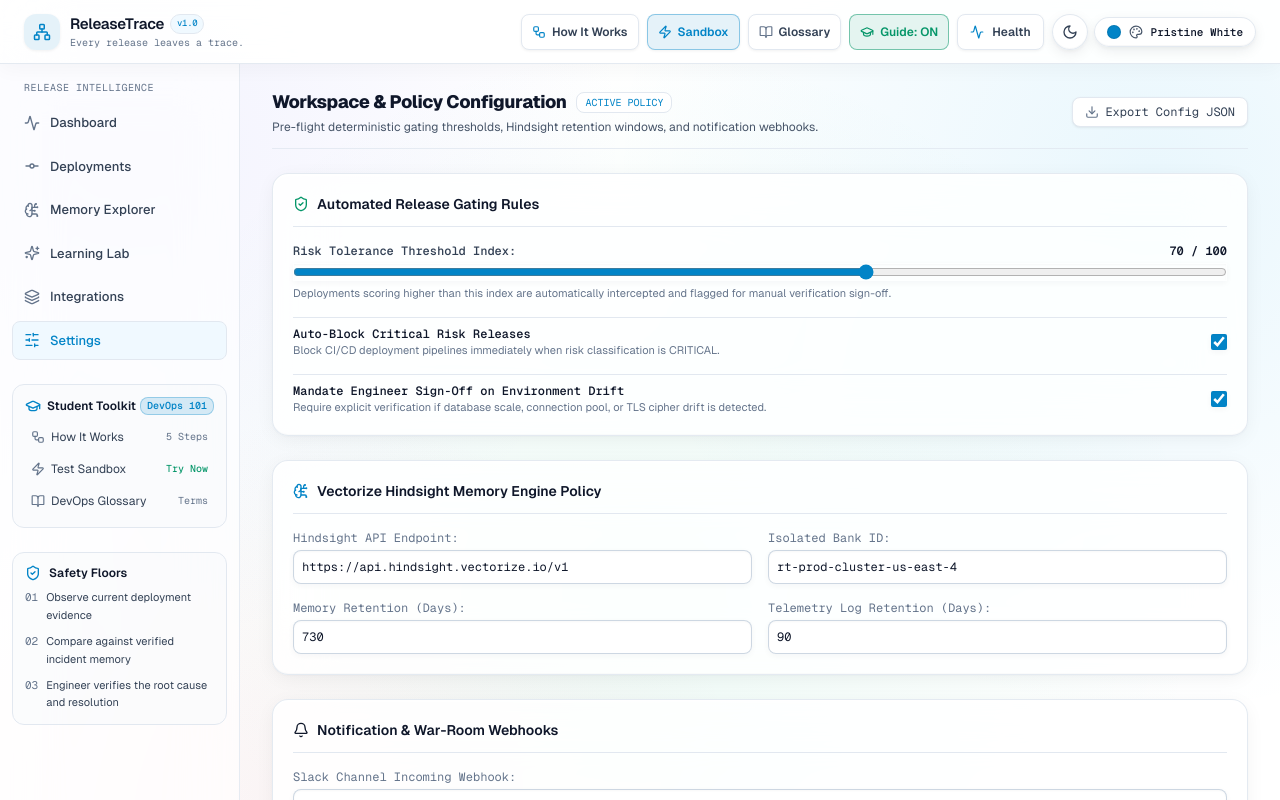
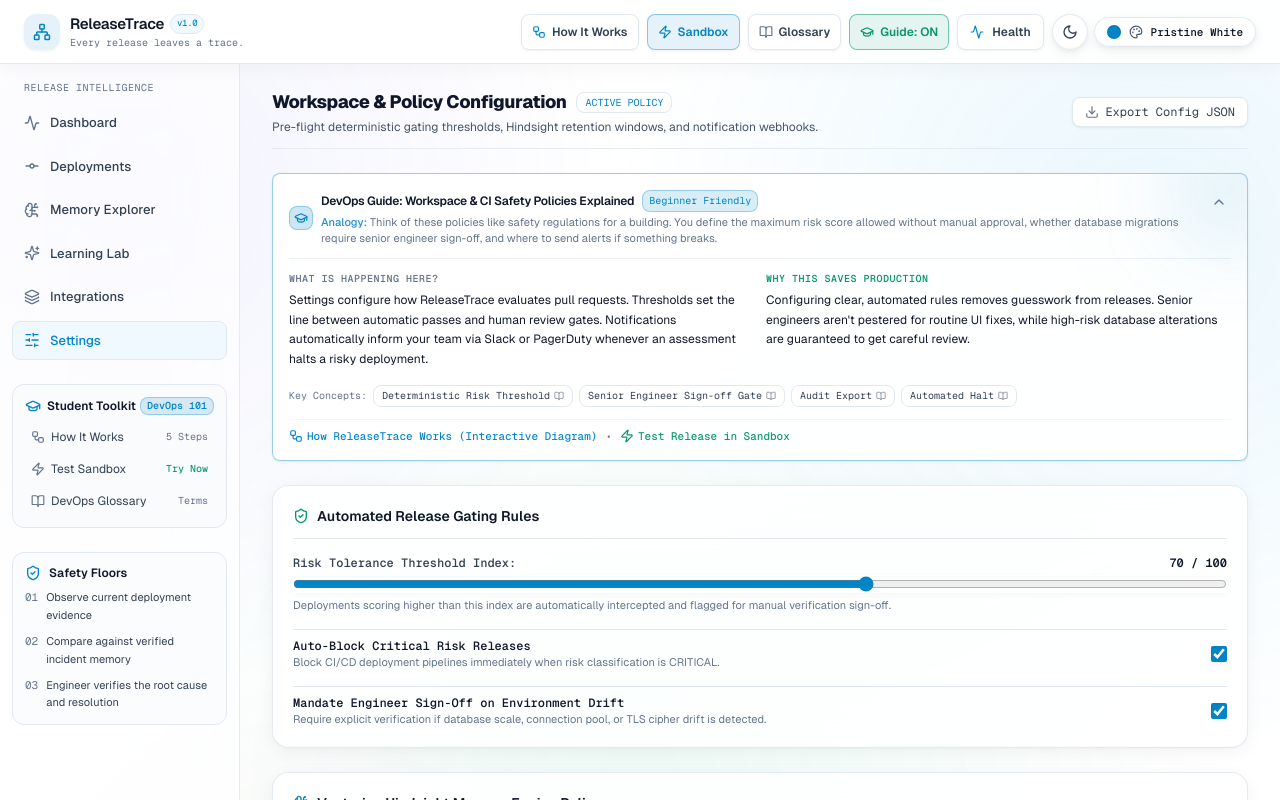
Before and after one commit to amrit-verse/ReleaseTrace, a Next.js app: page /settings in a window 1280 px wide. Shown: the top 800 px of the page. Built offline with nearby package versions, Linux system fonts and the light colour scheme.

Commit message:
docs(settings): add plain english policy callout to settings page

```diff
--- a/src/app/settings/page.tsx
+++ b/src/app/settings/page.tsx
@@ -12,6 +12,7 @@ import {
 import { mockDefaultSettings } from "@/data/mockData";
 import { WorkspaceSettings } from "@/types";
 import { PageHeader } from "@/components/ui/PageHeader";
+import { PlainEnglishCallout } from "@/components/ui/PlainEnglishCallout";
 import { useToast } from "@/components/ui/ToastProvider";
 import {
   fadeInVariants,
@@ -68,6 +69,14 @@ export default function SettingsPage() {
             <span>Export Config JSON</span>
           </motion.button>
         }
+      />
+
+      <PlainEnglishCallout
+        title="Workspace & CI Safety Policies Explained"
+        analogy="Think of these policies like safety regulations for a building. You define the maximum risk score allowed without manual approval, whether database migrations require senior engineer sign-off, and where to send alerts if something breaks."
+        explanation="Settings configure how ReleaseTrace evaluates pull requests. Thresholds set the line between automatic passes and human review gates. Notifications automatically inform your team via Slack or PagerDuty whenever an assessment halts a risky deployment."
+        whyItMatters="Configuring clear, automated rules removes guesswork from releases. Senior engineers aren't pestered for routine UI fixes, while high-risk database alterations are guaranteed to get careful review."
+        keyTerms={["Deterministic Risk Threshold", "Senior Engineer Sign-off Gate", "Audit Export", "Automated Halt"]}
       />
 
       <form onSubmit={handleSave} className="space-y-6">
```
